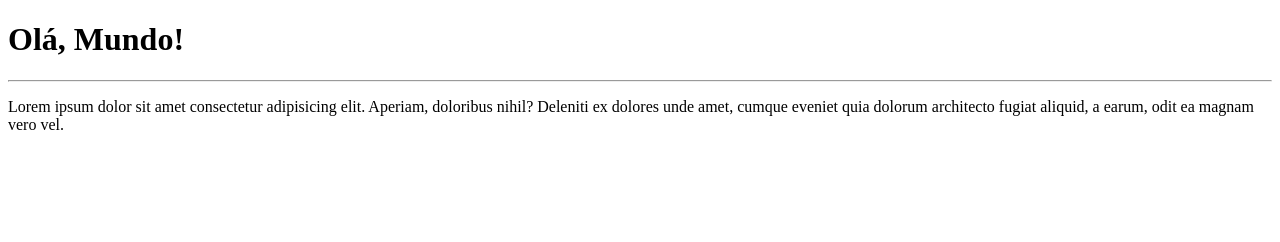
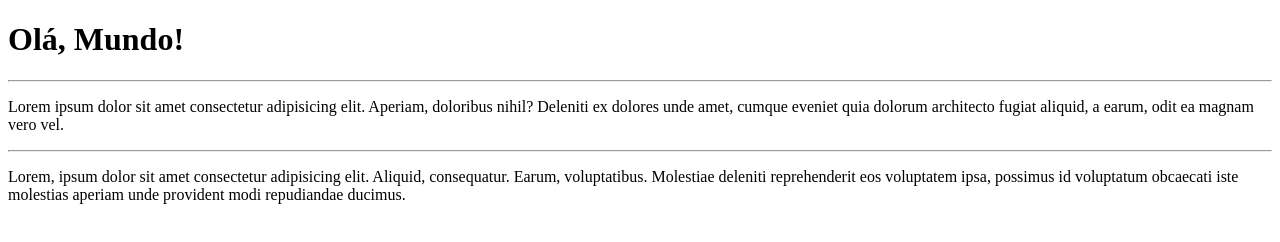
Before and after one commit to CassioArapiun/Ola-Mundo, a plain HTML site: page site-teste/index.html in a window 1280 px wide. Drawn offline with Linux system fonts and the light colour scheme.

Commit message:
Novo paragráfo
Adicionei mais um paragráfo

```diff
--- a/site-teste/index.html
+++ b/site-teste/index.html
@@ -9,5 +9,9 @@
     <h1>Olá, Mundo!</h1>
     <hr>
     <p>Lorem ipsum dolor sit amet consectetur adipisicing elit. Aperiam, doloribus nihil? Deleniti ex dolores unde amet, cumque eveniet quia dolorum architecto fugiat aliquid, a earum, odit ea magnam vero vel.</p>
+
+    <hr>
+
+    <p>Lorem, ipsum dolor sit amet consectetur adipisicing elit. Aliquid, consequatur. Earum, voluptatibus. Molestiae deleniti reprehenderit eos voluptatem ipsa, possimus id voluptatum obcaecati iste molestias aperiam unde provident modi repudiandae ducimus.</p>
 </body>
 </html>
```
